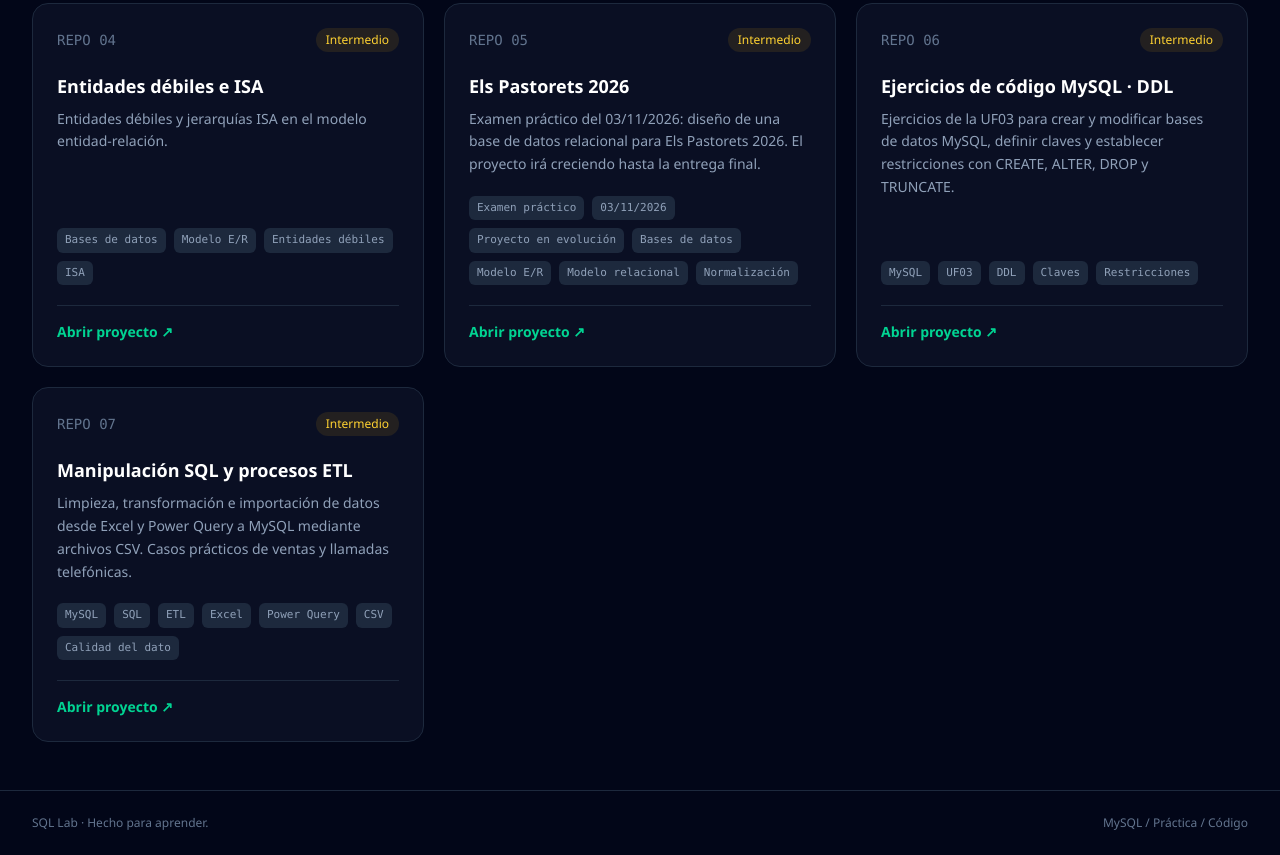
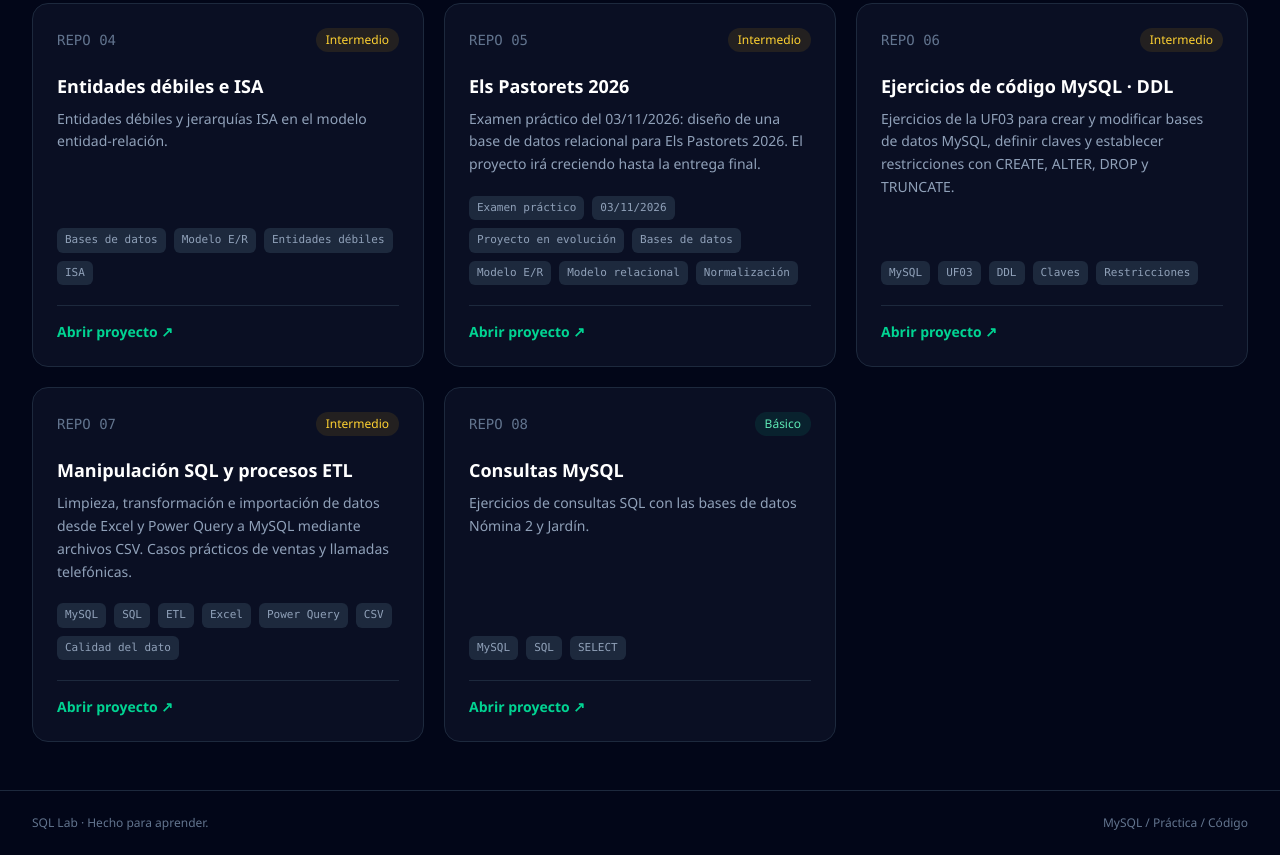
Before and after one commit to fontanillus/ejercicios-bases-de-datos, a plain HTML site: page index.html in a window 1280 px wide. Shown: the part 1139-1994 px from the top of the page. Drawn offline with nearby package versions, Linux system fonts and the light colour scheme.

Commit message:
Add files via upload

```diff
--- a/index.html
+++ b/index.html
@@ -143,6 +143,13 @@
           description: "Limpieza, transformación e importación de datos desde Excel y Power Query a MySQL mediante archivos CSV. Casos prácticos de ventas y llamadas telefónicas.",
           tags: ["MySQL", "SQL", "ETL", "Excel", "Power Query", "CSV", "Calidad del dato"],
           url: "https://fontanillus.github.io/manipulacion-sql/"
+        },
+        {
+          title: "Consultas MySQL",
+          level: "Básico",
+          description: "Ejercicios de consultas SQL con las bases de datos Nómina 2 y Jardín.",
+          tags: ["MySQL", "SQL", "SELECT"],
+          url: "https://fontanillus.github.io/consultas_mysql/"
         }
       ];
       const levelStyles = {
```
